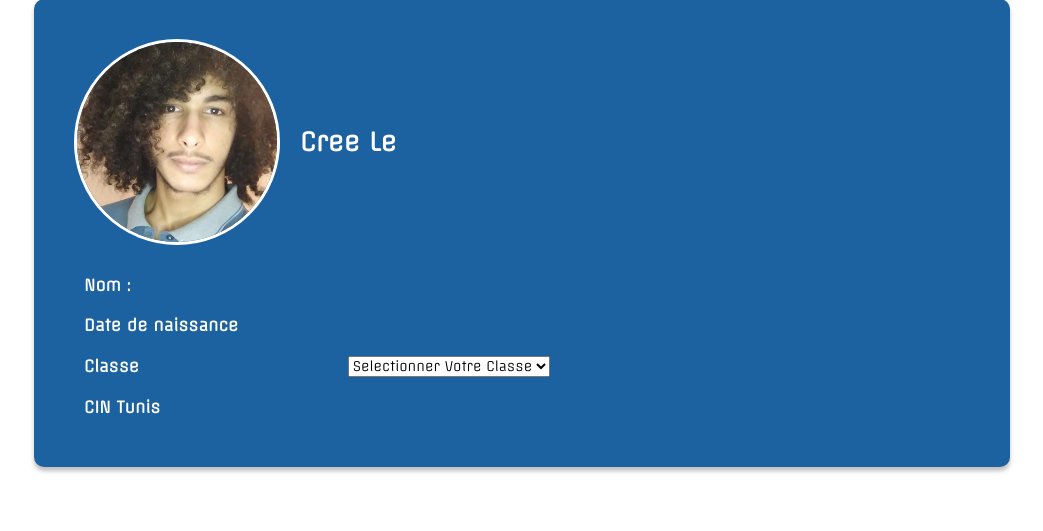
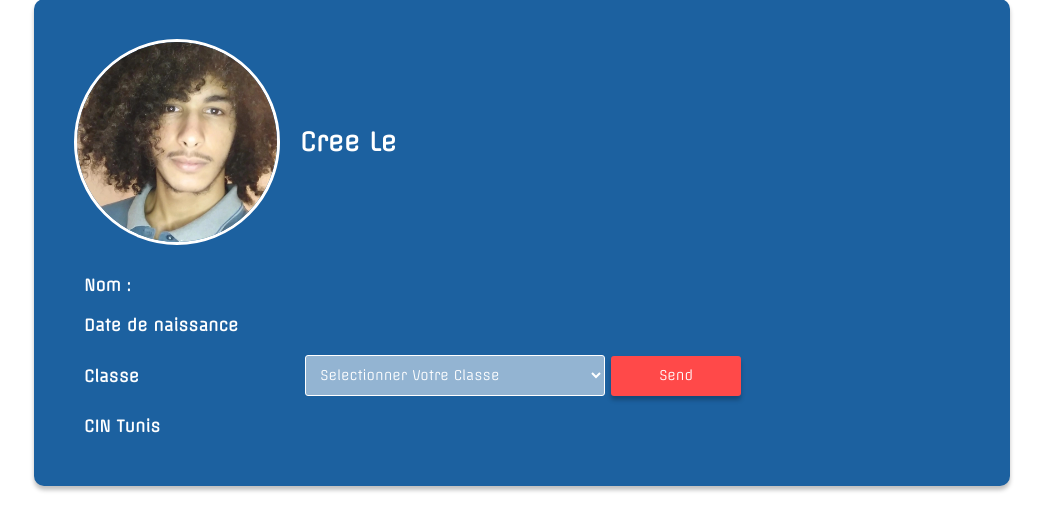
Before and after one commit to onlymachiavelli/BacInfo, a PHP site: page /profile/profile.php in a window 1280 px wide. Shown: the part 101-632 px from the top of the page, without its empty margins (118-1161 px from the left). Run offline with PHP 8.4, Linux system fonts and the light colour scheme; the visitor is signed in with stand-in values (Sample User, id 1); data that the repository does not hold is empty.

Commit message:
SEND REQ

```diff
--- a/TIC/Class Sessions/20-09/profile/main.css
+++ b/TIC/Class Sessions/20-09/profile/main.css
@@ -79,7 +79,7 @@
 }
 
 .data {
-  width: 600px;
+  width: 800px;
   margin: unset !important;
 }
 .data th {
@@ -91,3 +91,26 @@
 .data th {
   border: 0px solid transparent !important;
 }
+
+select {
+  width: 300px;
+  padding: 10px;
+  border: 1px solid #fff;
+  border-radius: 3px;
+  background: rgba(255, 255, 255, 0.527);
+  color: #fff;
+}
+
+select option {
+  color: #111;
+}
+.sendbtn {
+  color: #fff;
+  background: #ff4949;
+  border: none;
+  border-radius: 3px;
+  width: 130px;
+  height: 40px;
+  cursor: pointer;
+  box-shadow: 0px 4px 4px rgba(0, 0, 0, 0.25);
+}
--- a/TIC/Class Sessions/20-09/profile/profile.php
+++ b/TIC/Class Sessions/20-09/profile/profile.php
@@ -47,7 +47,7 @@
             </nav>
             <div class="logoutbtn">
                 <form action="logout.php">
-                    <button>LogOut</button>
+                    <button type="submit">LogOut</button>
                 </form>
             </div>
         </nav>
@@ -102,6 +102,7 @@
 
                                        echo ("
                                     </select>
+                                    <button type='submit' class='sendbtn' >Send</button>
 
                                     </form>
                                 ");
```
Also changed, not shown: TIC/Class Sessions/20-09/profile/class.php (+6 -1 lines).
